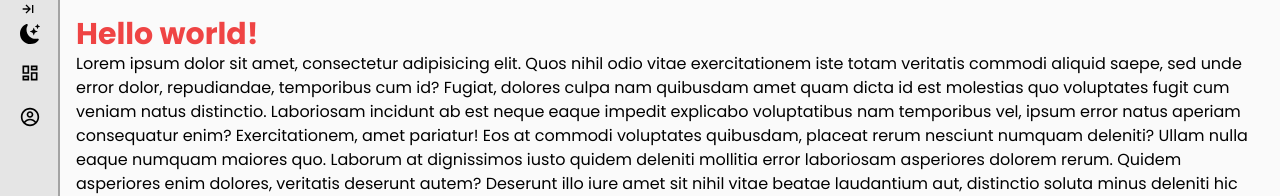
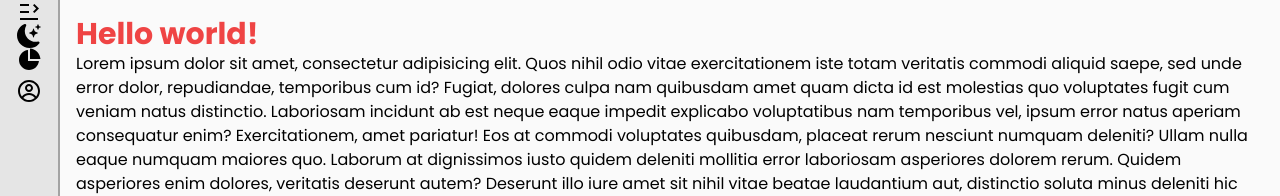
Before and after one commit to BolaGhaly/Admin-Dashboard, a Next.js app: page / in a window 1280 px wide. Shown: the top 196 px of the page. Built offline with nearby package versions, Linux system fonts and the light colour scheme.

Commit message:
Update sidebar

```diff
--- a/components/Sidebar.tsx
+++ b/components/Sidebar.tsx
@@ -21,36 +21,41 @@ const Sidebar = () => {
       } ${darkMode ? "bg-neutral-700" : "bg-neutral-200"}`}
       ref={ref}
     >
+      <div className={`flex flex-col ${openSideBar ? "" : "items-center"}`}>
         <button
-        className="cursor-pointer pl-5 border-none bg-transparent justify-self-end"
+          className="text-2xl"
           onClick={() => dispatch(openSideBarReverse())}
         >
           {openSideBar ? <Icon name="leftArrow" /> : <Icon name="rightArrow" />}
         </button>
 
-      <button className="px-5 ">
+        <div className="flex flex-col">
+          <button>
             <Icon
               name="darkMode"
-          className="text-xl"
+              className={`text-2xl ${darkMode ? "text-white" : "text-black"}`}
               onClick={() => dispatch(toggledarkMode())}
             />
+            {openSideBar ? "Dark Mode" : ""}
           </button>
           {navData.map((item) => {
             return (
-          <Link
-            key={item.id}
-            className="flex items-center py-[10px] px-5"
-            href={item.link}
+              <Link key={item.id} href={item.link}>
+                <button
+                  className={`text-2xl ${
+                    darkMode ? "text-white" : "text-black"
+                  }`}
                 >
-            <div className="text-xl">
                   <Icon name={`${item.icon}`} />
-            </div>
-            <span className={`${openSideBar ? "" : "invisible"}`}>
+                </button>
+                <span className={`${openSideBar ? "" : "hidden"}`}>
                   {item.text}
                 </span>
               </Link>
             );
           })}
+        </div>
+      </div>
     </nav>
   );
 };
```
Also changed, not shown: utils/sideNavBar.tsx (+5 -5 lines). Lines whose indentation alone changed are shown as unchanged.
